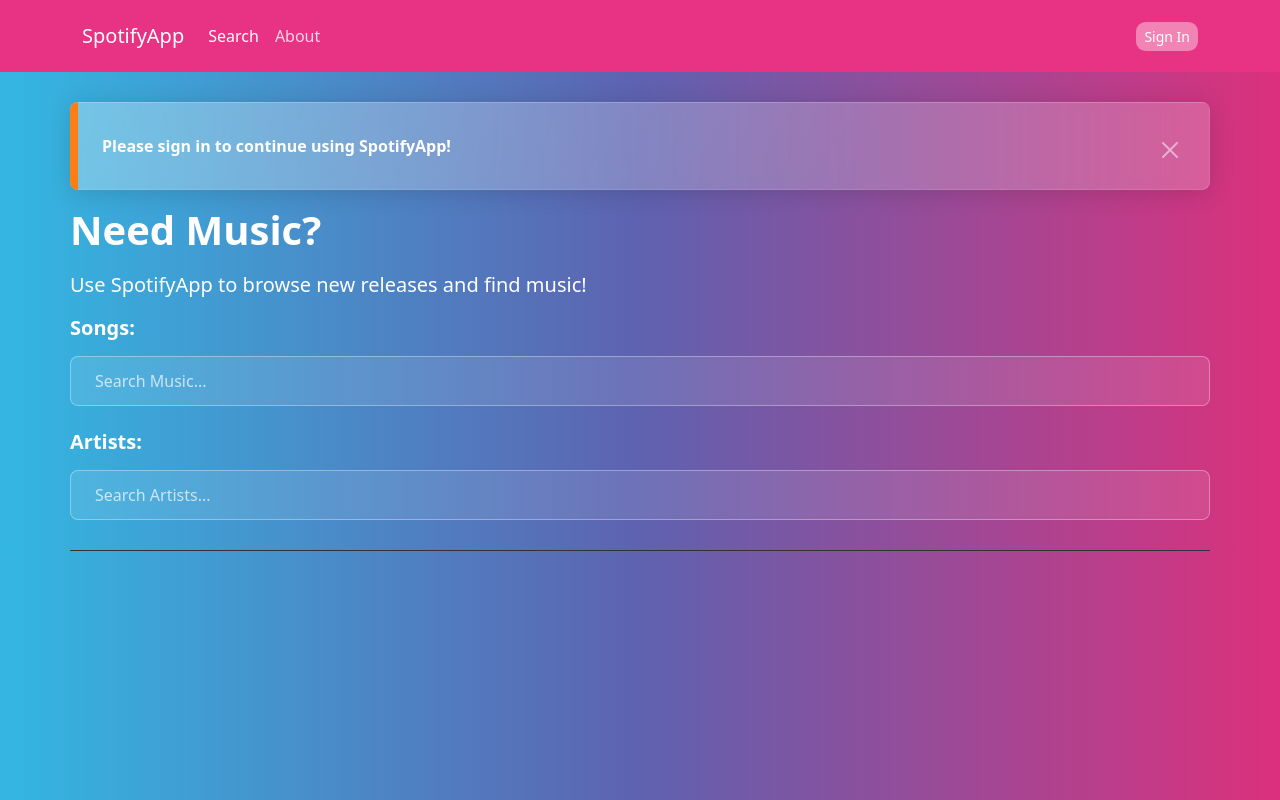
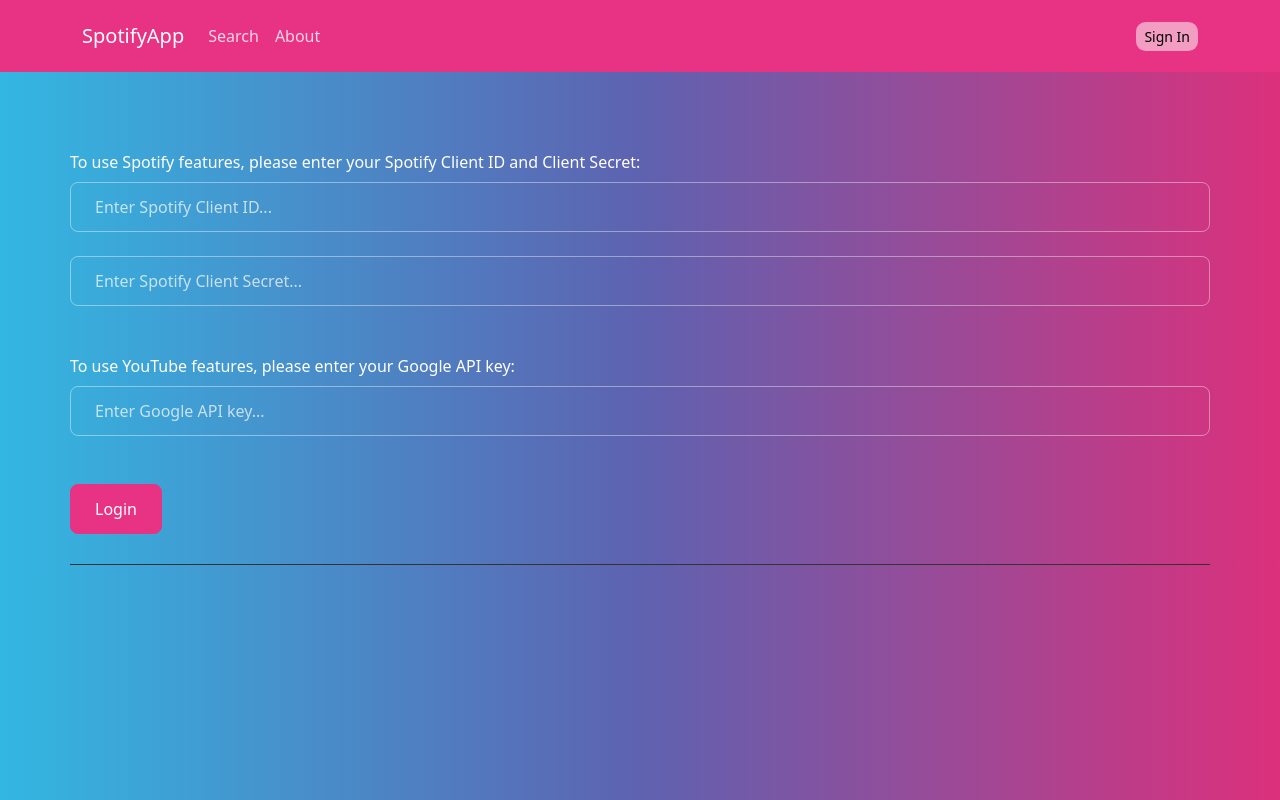
Before and after one commit to yangj35/spotify-app, an Angular app: page /authorization in a window 1280 px wide. Before the commit this address led to /search. Built offline with nearby package versions, Linux system fonts and the light colour scheme; sample sign-in values are in the browser's storage.

Commit message:
fixed routing issues

```diff
--- a/src/app/artist/artist.component.ts
+++ b/src/app/artist/artist.component.ts
@@ -30,7 +30,13 @@
 
                 this.spotifyService.getArtistAlbums(id)
                     .subscribe(albums => {
-                        this.albums = albums.items;
+                        let results: any[] = [];
+                        for (let album of albums.items) {
+                            if (!results.find(res => {return res.name === album.name})) {
+                                results.push(album);
+                            }
+                        }
+                        this.albums = results;
                     });
             });
     }
--- a/src/app/authorization/authorization.component.html
+++ b/src/app/authorization/authorization.component.html
@@ -7,12 +7,14 @@
         </div>
         <form>
         <div class="form-group">
+                <label class="form-label mt-4">To use Spotify features, please enter your Spotify Client ID and Client Secret:</label>
                 <input type="text" name="clientID" [disabled]="isLoggedIn" [(ngModel)]="clientID" class="form-control"
-                        placeholder="Enter Spotify Client ID...">
+                        placeholder="Enter Spotify Client ID..."><br>
                 <input type="text" name="clientSecret" [disabled]="isLoggedIn" [(ngModel)]="clientSecret" class="form-control"
                         placeholder="Enter Spotify Client Secret...">
+                <label class="form-label mt-4">To use YouTube features, please enter your Google API key:</label>
                 <input type="text" name="apiKey" [disabled]="isLoggedIn" [(ngModel)]="apiKey" class="form-control"
-                        placeholder="Enter Google API key...">
+                        placeholder="Enter Google API key..."><br><br>
                 <button class="btn btn-primary" [disabled]="isLoggedIn" (click)="onClick()">Login</button>
         </div>
         <div *ngIf="allFilled === false" class="alert alert-dismissible alert-danger">
--- a/src/app/services/spotify.service.ts
+++ b/src/app/services/spotify.service.ts
@@ -11,6 +11,8 @@
     private accessToken: any;
     private refreshToken: any;
     private tokenExpiryTime: any;
+
+    isFirstLoadAfterLogin: boolean;
 
     private redirectUri = 'http://localhost:4200'
 
@@ -38,17 +40,9 @@
         if (window.location.search.length > 0) {
             this.handleRedirect();
         }
-        else {
-            this.accessToken = localStorage.getItem("access_token");
-
-            if (!this.accessToken) {
-                // we don't have an access token so present token section
-                this.router.navigate(['authorization']);
-            }
-            else {
-                // we have an access token so present search section
-                this.router.navigate([''])
-            }
+        else if (this.isFirstLoadAfterLogin) {
+                this.router.navigate(['']);
+                this.isFirstLoadAfterLogin = false;
         }
     }
 
@@ -112,6 +106,7 @@
                 this.refreshToken = response.refresh_token;
                 localStorage.setItem("refresh_token", this.refreshToken);
             }
+            this.isFirstLoadAfterLogin = true;
             this.onPageLoad();
         }
         else {
```
